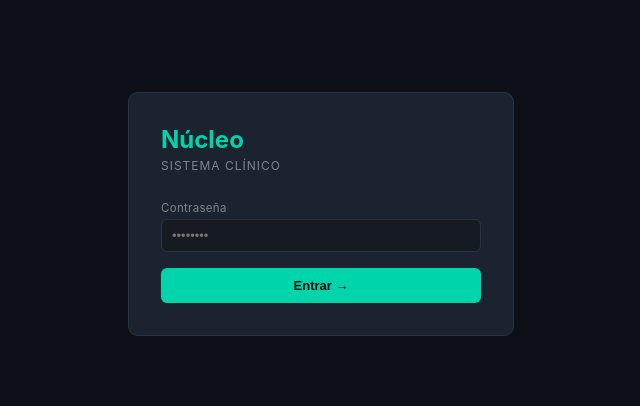
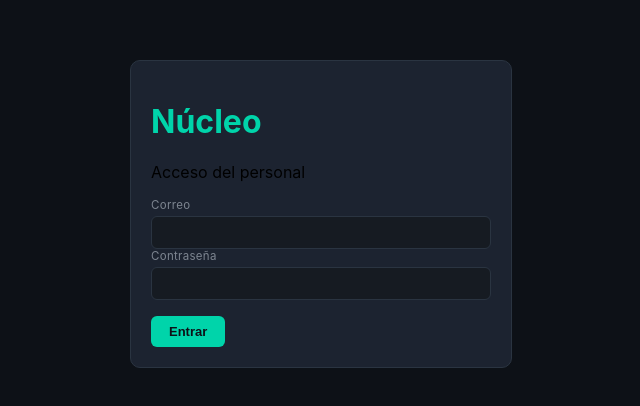
Before and after one commit to Jessarab/nucleo-clinico, a React (Create React App) app in the folder src/: page / in a window 1280 px wide. Shown: the part 178-584 px from the top of the page, without its empty margins (319-959 px from the left). Built offline with nearby package versions, Linux system fonts and the light colour scheme; the HTML template or start-up script is replaced by a standard one.

Commit message:
Add files via upload

```diff
--- a/src/App.js
+++ b/src/App.js
@@ -1,16 +1,17 @@
 import { useState, useEffect, useRef } from "react";
 
 // ── SUPABASE CONFIG ───────────────────────────────────────────────
-const SUPABASE_URL = "https://ytymbqdjhcjdpdinrvqx.supabase.co";
-const SUPABASE_KEY = "sb_publishable_MY732PI-wkXk3SJ_FIFInA_chi4X3iU";
+import { supabase, SUPABASE_URL, SUPABASE_KEY } from "./authClient";
 
 async function sb(method, table, body, query = "") {
+  const { data: { session } } = await supabase.auth.getSession();
+  if (!session) throw new Error("Inicia sesión para continuar.");
   const res = await fetch(`${SUPABASE_URL}/rest/v1/${table}${query}`, {
     method,
     headers: {
       "Content-Type": "application/json",
       "apikey": SUPABASE_KEY,
-      "Authorization": `Bearer ${SUPABASE_KEY}`,
+      "Authorization": `Bearer ${session.access_token}`,
       "Prefer": "return=representation",
     },
     body: body ? JSON.stringify(body) : undefined,
@@ -854,27 +855,50 @@ function Dashboard({ patients, onGoToMembresias }) {
 
 // ── Login ─────────────────────────────────────────────────────────
 function Login({ onLogin }) {
+  const [email, setEmail] = useState("");
   const [pw, setPw] = useState("");
-  const [err, setErr] = useState(false);
-  const handle = () => { if (pw === "Pxnss1711") onLogin(); else { setErr(true); setTimeout(() => setErr(false), 1500); } };
-  return (
-    <div style={{ minHeight: "100vh", background: C.bg, display: "flex", alignItems: "center", justifyContent: "center" }}>
-      <div style={{ width: 320, ...S.card, padding: 32 }}>
-        <div style={{ fontSize: 24, fontWeight: 700, color: C.accent, marginBottom: 4 }}>Núcleo</div>
-        <div style={{ fontSize: 12, color: C.muted, marginBottom: 28, letterSpacing: 1, textTransform: "uppercase" }}>Sistema Clínico</div>
-        <Field label="Contraseña">
-          <input style={{ ...S.input, borderColor: err ? C.danger : C.border }} type="password" value={pw} onChange={(e) => setPw(e.target.value)} onKeyDown={(e) => e.key === "Enter" && handle()} placeholder="••••••••" />
-        </Field>
-        {err && <div style={{ fontSize: 11, color: C.danger, marginTop: 6 }}>Contraseña incorrecta</div>}
-        <button style={{ ...S.btn("primary"), width: "100%", marginTop: 16, padding: "10px" }} onClick={handle}>Entrar →</button>
-      </div>
-    </div>
-  );
+  const [error, setError] = useState("");
+  const [busy, setBusy] = useState(false);
+  const handle = async (event) => {
+    event.preventDefault();
+    if (busy) return;
+    setBusy(true); setError("");
+    try {
+      const { error: loginError } = await supabase.auth.signInWithPassword({ email: email.trim(), password: pw });
+      if (loginError) throw new Error("No se pudo iniciar sesión. Revisa tu correo y contraseña.");
+      const { data, error: accessError } = await supabase.rpc("es_admin_clinico");
+      if (accessError || data !== true) {
+        await supabase.auth.signOut({ scope: "local" });
+        throw new Error("Tu cuenta no tiene acceso autorizado o el acceso aún no está configurado.");
+      }
+      setPw(""); onLogin();
+    } catch (e) { setError(e.message); }
+    finally { setBusy(false); }
+  };
+  return <div style={{ minHeight: "100vh", background: C.bg, display: "flex", alignItems: "center", justifyContent: "center" }}>
+    <form onSubmit={handle} style={{ ...S.card, width: 340 }}>
+      <h1 style={{ color: C.accent }}>Núcleo</h1>
+      <p>Acceso del personal</p>
+      <Field label="Correo"><input required type="email" autoComplete="username" style={S.input} value={email} onChange={e => setEmail(e.target.value)} /></Field>
+      <Field label="Contraseña"><input required type="password" autoComplete="current-password" style={S.input} value={pw} onChange={e => setPw(e.target.value)} /></Field>
+      {error && <p role="alert" style={{ color: C.danger }}>{error}</p>}
+      <button style={{ ...S.btn(), marginTop: 16 }} disabled={busy}>{busy ? "Verificando…" : "Entrar"}</button>
+    </form>
+  </div>;
 }
 
 // ── App Root ──────────────────────────────────────────────────────
 export default function App() {
   const [auth, setAuth] = useState(false);
+  const [loadError, setLoadError] = useState("");
+  useEffect(() => {
+    const { data: { subscription } } = supabase.auth.onAuthStateChange((event) => {
+      if (event === "SIGNED_OUT") {
+        setAuth(false); setPatients([]); setSelected(null); setAddingPatient(false);
+      }
+    });
+    return () => subscription.unsubscribe();
+  }, []);
   const [view, setView] = useState("dashboard");
   const [patients, setPatients] = useState([]);
   const [selected, setSelected] = useState(null);
@@ -891,7 +915,10 @@ export default function App() {
   useEffect(() => {
     if (auth) {
       setLoadingPatients(true);
-      db.getPacientes().then(setPatients).finally(() => setLoadingPatients(false));
+      let active = true;
+      setLoadError("");
+      db.getPacientes().then(p => { if (active) setPatients(p); }).catch(() => { if (active) setLoadError("No se pudieron cargar los pacientes. Verifica tu conexión y acceso."); }).finally(() => { if (active) setLoadingPatients(false); });
+      return () => { active = false; };
     }
   }, [auth]);
 
@@ -925,7 +952,7 @@ export default function App() {
         ))}
         <div style={{ marginTop: "auto", padding: "0 20px" }}>
           <div style={{ fontSize: 11, color: C.muted }}>v2.1 · Supabase</div>
-          <button style={{ ...S.btn("secondary"), width: "100%", marginTop: 8, fontSize: 12 }} onClick={() => setAuth(false)}>Cerrar sesión</button>
+          <button style={{ ...S.btn("secondary"), width: "100%", marginTop: 8, fontSize: 12 }} onClick={async () => { setAuth(false); setPatients([]); setSelected(null); setAddingPatient(false); await supabase.auth.signOut({ scope: "local" }); }}>Cerrar sesión</button>
         </div>
       </div>
       <div style={S.main}>
@@ -934,6 +961,7 @@ export default function App() {
           <div style={{ fontSize: 12, color: C.muted }}>{new Date().toLocaleDateString("es-MX", { weekday: "long", year: "numeric", month: "long", day: "numeric" })}</div>
         </div>
         <div style={S.content}>
+          {loadError && <p role="alert" style={{ color: C.danger }}>{loadError}</p>}
           {loadingPatients && <div style={{ color: C.muted, padding: 20 }}>Cargando pacientes...</div>}
           {!loadingPatients && view === "dashboard" && !selected && (
             <Dashboard patients={patients} onGoToMembresias={() => setView("membresias")} />
--- /dev/null
+++ b/src/authClient.js
@@ -0,0 +1,7 @@
+import { createClient } from '@supabase/supabase-js';
+
+export const SUPABASE_URL = 'https://ytymbqdjhcjdpdinrvqx.supabase.co';
+export const SUPABASE_KEY = 'sb_publishable_MY732PI-wkXk3SJ_FIFInA_chi4X3iU';
+export const supabase = createClient(SUPABASE_URL, SUPABASE_KEY, {
+  auth: { persistSession: false, detectSessionInUrl: false },
+});
```
Also changed, not shown: 1 other file (tests, documents, lock files or other folders).
